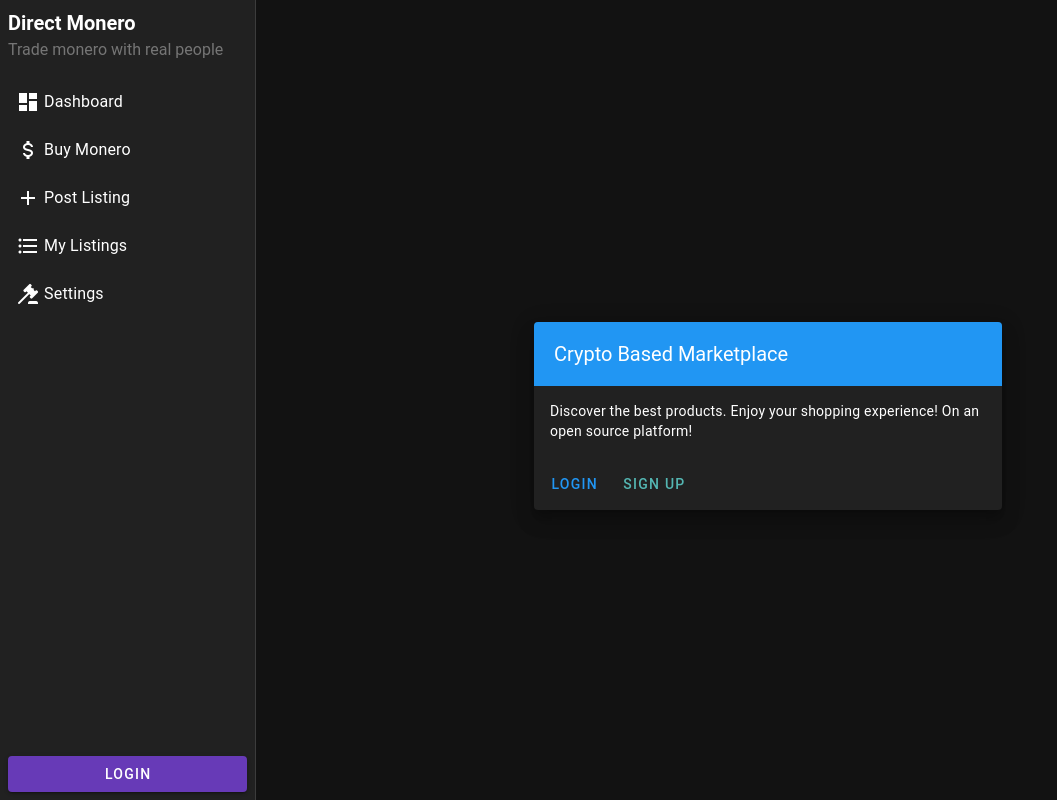
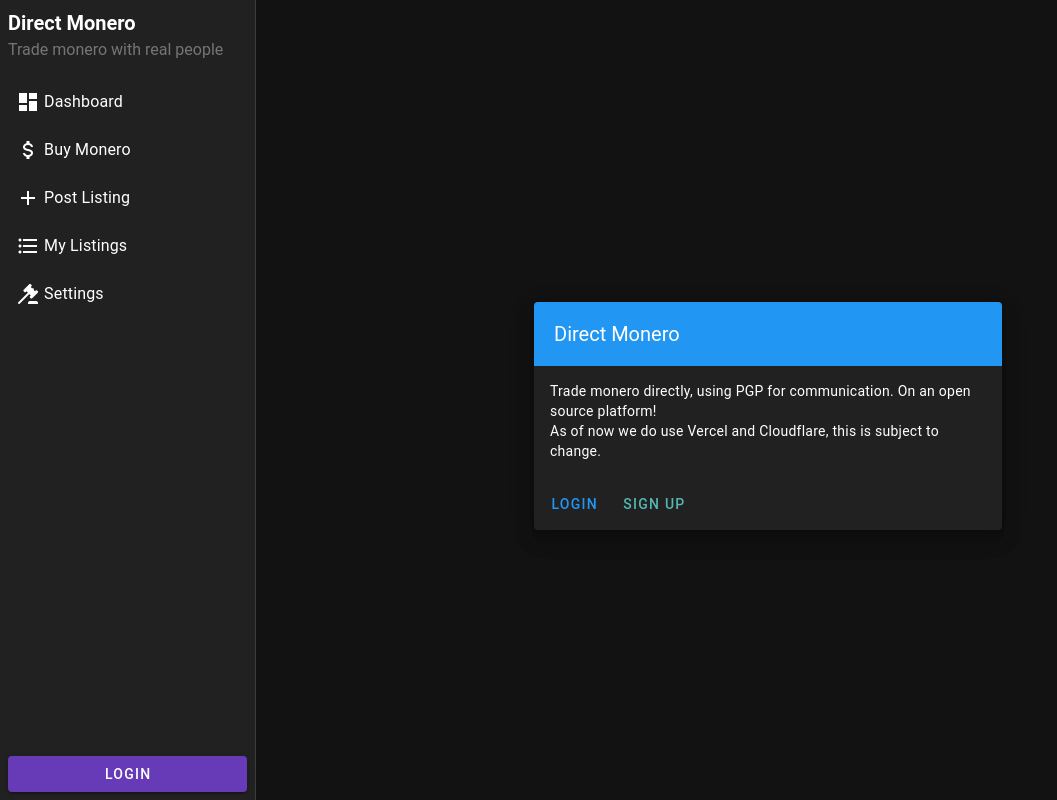
Before and after one commit to librelol/Crypto-Market-Frontend, a Vue app: page / in a window 1280 px wide. Shown: the whole page, without its empty margins (0-1057 px from the left). Built offline with nearby package versions, Linux system fonts and the light colour scheme; no server answers.

Commit message:
Update index.vue
Updated frontpage title

```diff
--- a/src/pages/index.vue
+++ b/src/pages/index.vue
@@ -5,10 +5,11 @@
         <v-col cols="12" md="8" lg="6">
           <v-card class="elevation-12">
             <v-toolbar color="primary" dark>
-              <v-toolbar-title>Crypto Based Marketplace</v-toolbar-title>
+              <v-toolbar-title>Direct Monero</v-toolbar-title>
             </v-toolbar>
             <v-card-text>
-              <p>Discover the best products. Enjoy your shopping experience! On an open source platform!</p>
+              <p>Trade monero directly, using PGP for communication. On an open source platform!</p>
+              <p>As of now we do use Vercel and Cloudflare, this is subject to change.</p>
             </v-card-text>
             <v-card-actions>
               <v-btn color="primary" @click="goToLogin">Login</v-btn>
```
